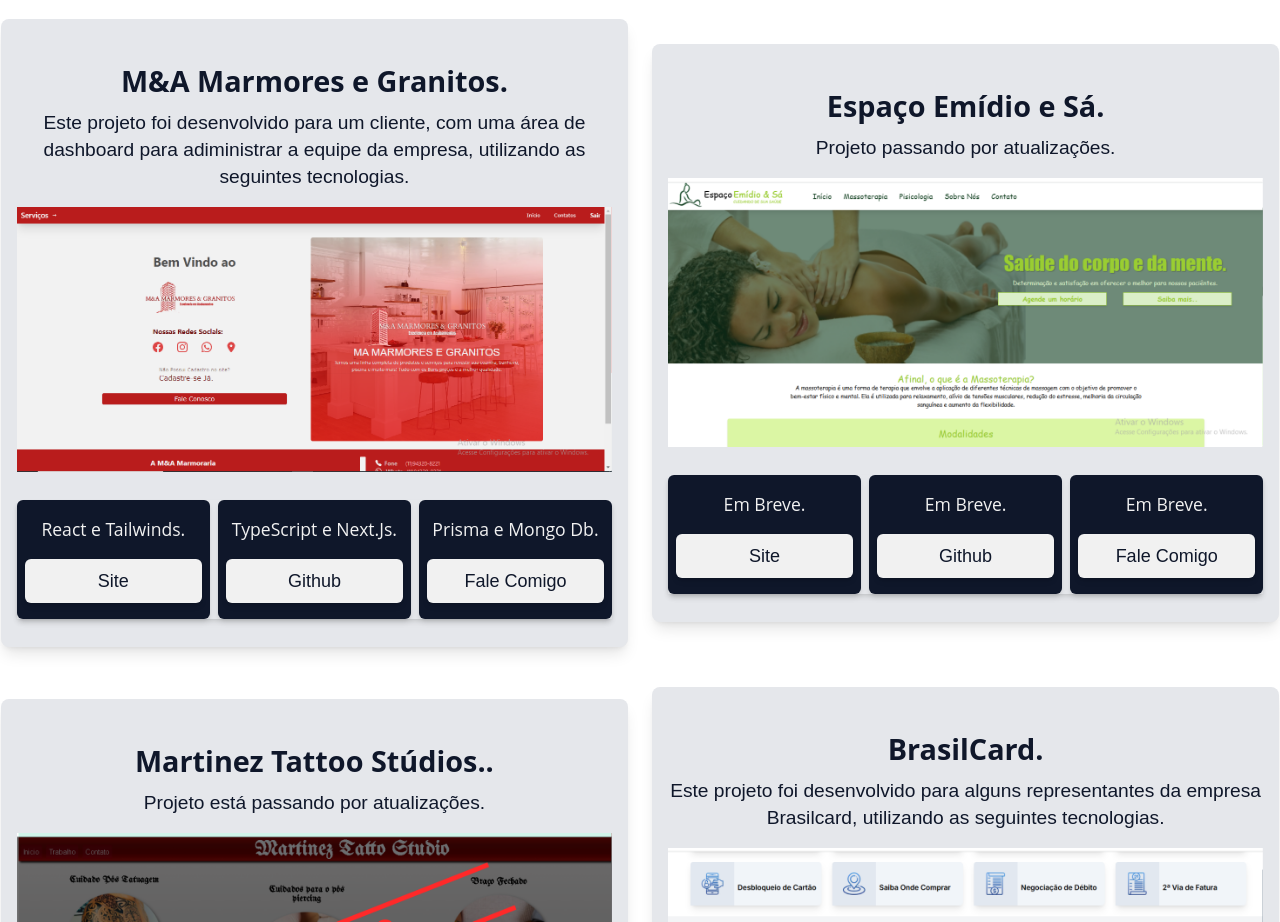
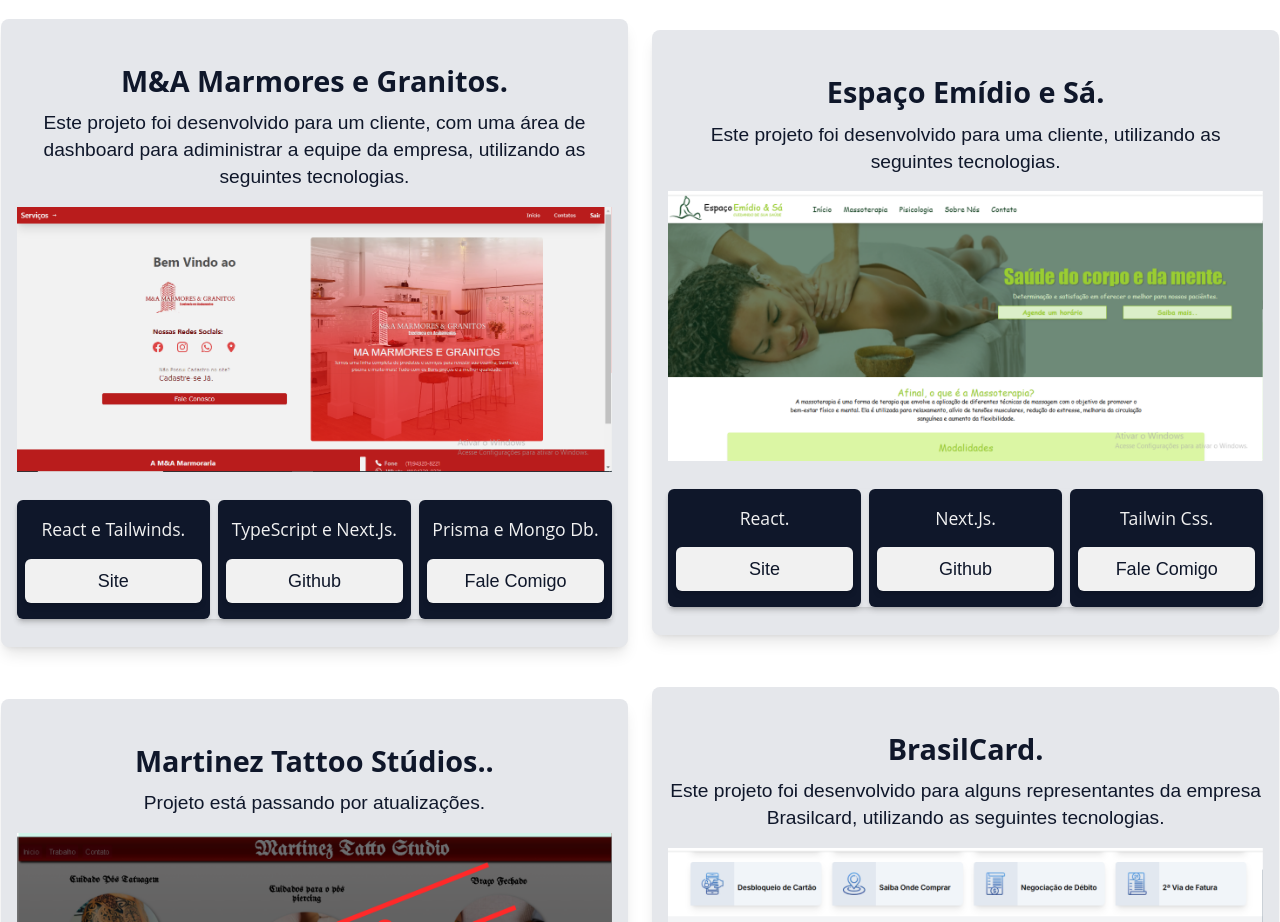
Before and after one commit to Edsonsantos0840/protifolioAntigo, a Next.js app: page / in a window 1280 px wide. Shown: the part 1906-2828 px from the top of the page. Built offline with nearby package versions, Linux system fonts and the light colour scheme.

Commit message:
corrigindo erros.

```diff
--- a/src/app/components/cards/CardProjetoSessao.tsx
+++ b/src/app/components/cards/CardProjetoSessao.tsx
@@ -33,7 +33,7 @@
         />
         <CardProjeto
           nome="Espaço Emídio e Sá."
-          descrição="Projeto passando por atualizações."
+          descrição="Este projeto foi desenvolvido para uma cliente, utilizando as seguintes tecnologias."
           im1={emidio[0]}
           im2={emidio[1]}
           im3={emidio[2]}
@@ -45,11 +45,11 @@
           im9={emidio[4]}
           im10={emidio[0]}
           im11={emidio[1]}
-          tec1="Em Breve."
-          tec2="Em Breve."
-          tec3="Em Breve."
-          site="/aguarde"
-          git="/aguarde"
+          tec1="React."
+          tec2="Next.Js."
+          tec3="Tailwin Css."
+          site="https://emidio.vercel.app/"
+          git="https://github.com/Edsonsantos0840/emidio"
           whats="https://wa.me/5519982350898?text=Ol%C3%A1%20eu%20v%C3%AD%20seu%20portifolio."
         />
       </div>
```
